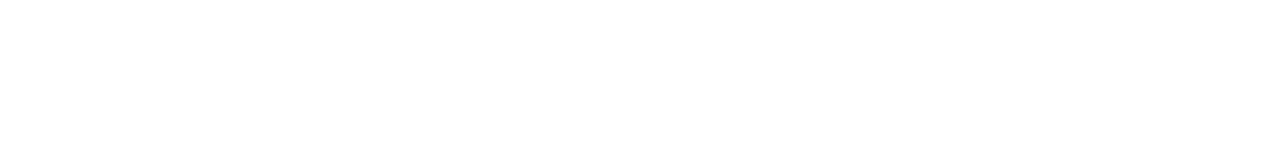
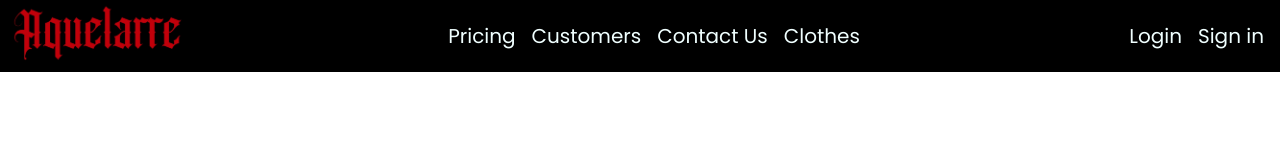
Before and after one commit to BIZZARREBOY/landing-page, a plain HTML site: page index.html in a window 1280 px wide. Drawn offline with Linux system fonts and the light colour scheme.

Commit message:
header of aquelarre

```diff
--- a/index.html
+++ b/index.html
@@ -4,8 +4,26 @@
     <meta charset="UTF-8">
     <meta name="viewport" content="width=device-width, initial-scale=1.0">
     <title>Aquelarre</title>
+    <link rel="stylesheet" href="styles/styles.css">
 </head>
 <body>
+    <header>
+        <img src="images/aquelarre-header.png" alt="logo">
+        <div class="menu">
+            <ul>
+                <li><a href="#">Pricing</a></li>
+                <li><a href="#">Customers</a></li>
+                <li><a href="#">Contact Us</a></li>
+                <li><a href="#">Clothes</a></li>
+            </ul>
+        </div>
 
+        <div class="login">
+            <ul>
+                <li><a href="#">Login</a></li>
+                <li><a href="#">Sign in</a></li>
+            </ul>
+        </div>
+    </header>
 </body>
 </html>
--- a/styles/styles.css
+++ b/styles/styles.css
@@ -0,0 +1,36 @@
+@import url('https://fonts.googleapis.com/css2?family=Poppins:ital,wght@0,100;0,200;0,300;0,400;0,500;0,600;0,700;0,800;0,900;1,100;1,200;1,300;1,400;1,500;1,600;1,700;1,800;1,900&display=swap');
+
+* {
+    margin: 0;
+    padding: 0;
+    font-family: Poppins, sans-serif;
+}
+
+header {
+    height: 72px;
+    display: flex;
+    justify-content: space-between;
+    align-items: center;
+    background: black;
+}
+
+img {
+    height: 72px;
+}
+
+ul {
+    list-style: none;
+    padding: 16px;
+    display: flex;
+    gap: 16px;
+}
+
+a {
+    text-decoration: none;
+    color: azure;
+    font-size: 20px;
+}
+
+a:hover {
+    color: red;
+}
```
Also changed, not shown: images/akelarre-2-opt .jpg (added).
